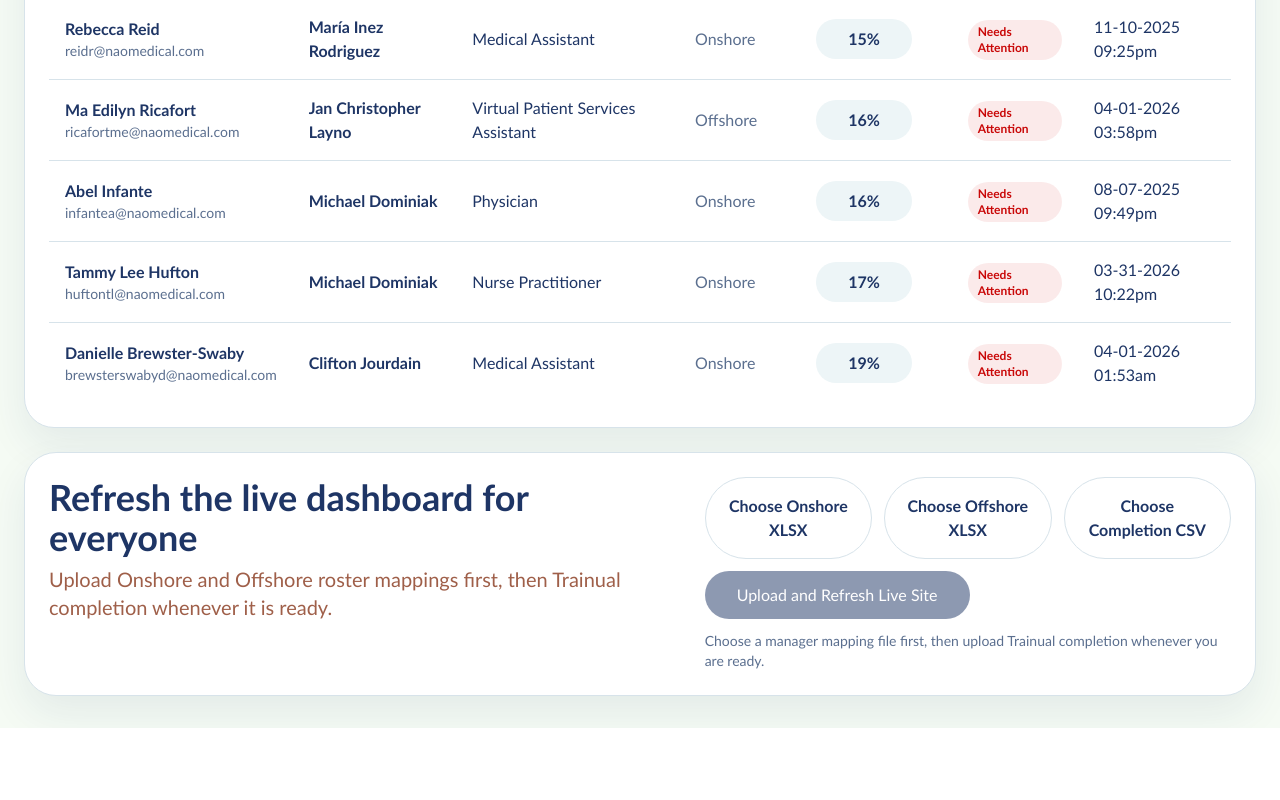
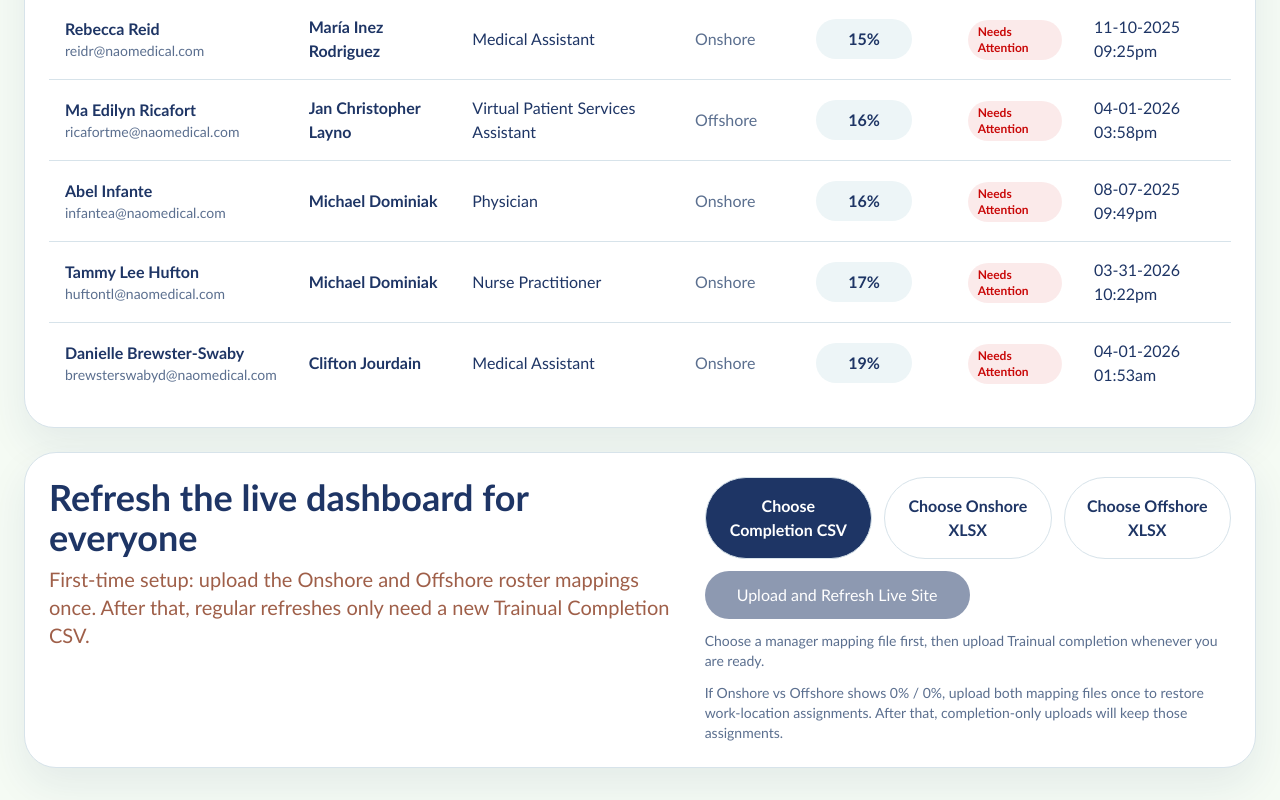
Before and after one commit to Shie-creator/Trainual-Report, a Next.js app: page /dashboard in a window 1280 px wide. Shown: the part 2762-3562 px from the top of the page. Before the commit the page ends 3490 px from the top, so only its background shows below. Built offline with nearby package versions, Linux system fonts and the light colour scheme; no server answers; the database is empty.

Commit message:
Add files via upload

```diff
--- a/src/app/api/imports/route.ts
+++ b/src/app/api/imports/route.ts
@@ -10,7 +10,10 @@ import {
   validateCompletionMapping,
   validateManagerMapping,
 } from "@/lib/imports/parser";
-import { resolveCanonicalManagerName } from "@/lib/name-matching";
+import {
+  resolveCanonicalManagerName,
+  resolveCanonicalPersonName,
+} from "@/lib/name-matching";
 import type {
   CompletionCanonicalField,
   FieldMapping,
@@ -119,6 +122,7 @@ async function upsertEmployees(
   }
 
   const employeeMap = new Map<string, ExistingEmployee>();
+  const canonicalRosterNames = managerRows.map((row) => row.employeeName);
   (existingEmployees ?? []).forEach((employee) => {
     if (employee.employee_external_id) {
       employeeMap.set(`external:${normalizeKey(employee.employee_external_id)}`, employee);
@@ -128,6 +132,12 @@ async function upsertEmployees(
     }
     employeeMap.set(`name:${normalizeKey(employee.employee_name)}`, employee);
   });
+
+  const normalizedCompletionRows = completionRows.map((row) => ({
+    ...row,
+    employeeName:
+      resolveCanonicalPersonName(row.employeeName, canonicalRosterNames) ?? row.employeeName,
+  }));
 
   const mergedRows = new Map<
     string,
@@ -144,7 +154,7 @@ async function upsertEmployees(
     }
   >();
 
-  [...managerRows, ...completionRows].forEach((row) => {
+  [...managerRows, ...normalizedCompletionRows].forEach((row) => {
     const key =
       normalizeKey("employeeExternalId" in row ? row.employeeExternalId : null) ||
       normalizeKey(row.employeeEmail) ||
@@ -238,6 +248,10 @@ async function upsertEmployees(
         job_title: payload.job_title || existing.job_title,
         last_active: payload.last_active || existing.last_active,
       });
+      return;
+    }
+
+    if ("completionPercentage" in row && !("workLocation" in row)) {
       return;
     }
 
--- a/src/components/dashboard/dashboard-client.tsx
+++ b/src/components/dashboard/dashboard-client.tsx
@@ -203,6 +203,7 @@ export function DashboardClient({
       onshoreCount: onshore.length,
       offshoreCount: offshore.length,
       byManager,
+      hasLocationData: onshore.length + offshore.length > 0,
     };
   }, [filtered]);
 
@@ -268,8 +269,16 @@ export function DashboardClient({
         <MetricCard label="Needs Attention" value={String(metrics.attention)} helper="Employees below 80%." />
         <MetricCard
           label="Onshore vs Offshore"
-          value={`${formatPercent(metrics.onshoreAverage)} / ${formatPercent(metrics.offshoreAverage)}`}
-          helper={`${metrics.onshoreCount} onshore • ${metrics.offshoreCount} offshore`}
+          value={
+            metrics.hasLocationData
+              ? `${formatPercent(metrics.onshoreAverage)} / ${formatPercent(metrics.offshoreAverage)}`
+              : "Setup Needed"
+          }
+          helper={
+            metrics.hasLocationData
+              ? `${metrics.onshoreCount} onshore • ${metrics.offshoreCount} offshore`
+              : "Upload both mapping files once to restore location assignments."
+          }
         />
       </section>
 
--- a/src/components/dashboard/dashboard-upload-panel.tsx
+++ b/src/components/dashboard/dashboard-upload-panel.tsx
@@ -45,15 +45,15 @@ export function DashboardUploadPanel() {
             Refresh the live dashboard for everyone
           </h3>
           <p className="text-xl text-[#9f5f49]">
-            Upload Onshore and Offshore roster mappings first, then Trainual completion whenever it is ready.
+            First-time setup: upload the Onshore and Offshore roster mappings once. After that, regular refreshes only need a new Trainual Completion CSV.
           </p>
         </div>
 
         <div className="grid gap-3">
           <div className="grid gap-3 md:grid-cols-3">
+            <UploadButton primary label={completionFile?.name ?? "Choose Completion CSV"} accept=".csv,text/csv" onPick={setCompletionFile} />
             <UploadButton label={onshoreFile?.name ?? "Choose Onshore XLSX"} accept=".xlsx" onPick={setOnshoreFile} />
             <UploadButton label={offshoreFile?.name ?? "Choose Offshore XLSX"} accept=".xlsx" onPick={setOffshoreFile} />
-            <UploadButton label={completionFile?.name ?? "Choose Completion CSV"} accept=".csv,text/csv" onPick={setCompletionFile} />
           </div>
 
           <div className="flex flex-wrap items-center gap-3">
@@ -80,6 +80,9 @@ export function DashboardUploadPanel() {
               {message}
             </div>
           </div>
+          <p className="text-sm text-[var(--muted-foreground)]">
+            If Onshore vs Offshore shows 0% / 0%, upload both mapping files once to restore work-location assignments. After that, completion-only uploads will keep those assignments.
+          </p>
         </div>
       </div>
     </Card>
@@ -90,13 +93,21 @@ function UploadButton({
   label,
   accept,
   onPick,
+  primary = false,
 }: {
   label: string;
   accept: string;
   onPick: (file: File | null) => void;
+  primary?: boolean;
 }) {
   return (
-    <label className="cursor-pointer rounded-full border bg-white px-5 py-4 text-center font-semibold text-[var(--brand-navy)]">
+    <label
+      className={`cursor-pointer rounded-full border px-5 py-4 text-center font-semibold ${
+        primary
+          ? "border-[var(--brand-navy)] bg-[var(--brand-navy)] text-white"
+          : "bg-white text-[var(--brand-navy)]"
+      }`}
+    >
       <input
         className="hidden"
         type="file"
--- a/src/lib/name-matching.ts
+++ b/src/lib/name-matching.ts
@@ -73,3 +73,23 @@ export function resolveCanonicalManagerName(
   const alias = canonicalNames.find((canonical) => isAliasMatch(trimmed, canonical));
   return alias ?? trimmed;
 }
+
+export function resolveCanonicalPersonName(
+  candidate: string | null | undefined,
+  canonicalNames: string[],
+) {
+  if (!candidate) {
+    return candidate ?? null;
+  }
+
+  const trimmed = candidate.trim();
+  const exact = canonicalNames.find(
+    (canonical) => normalizeName(canonical) === normalizeName(trimmed),
+  );
+  if (exact) {
+    return exact;
+  }
+
+  const alias = canonicalNames.find((canonical) => isAliasMatch(trimmed, canonical));
+  return alias ?? trimmed;
+}
```
